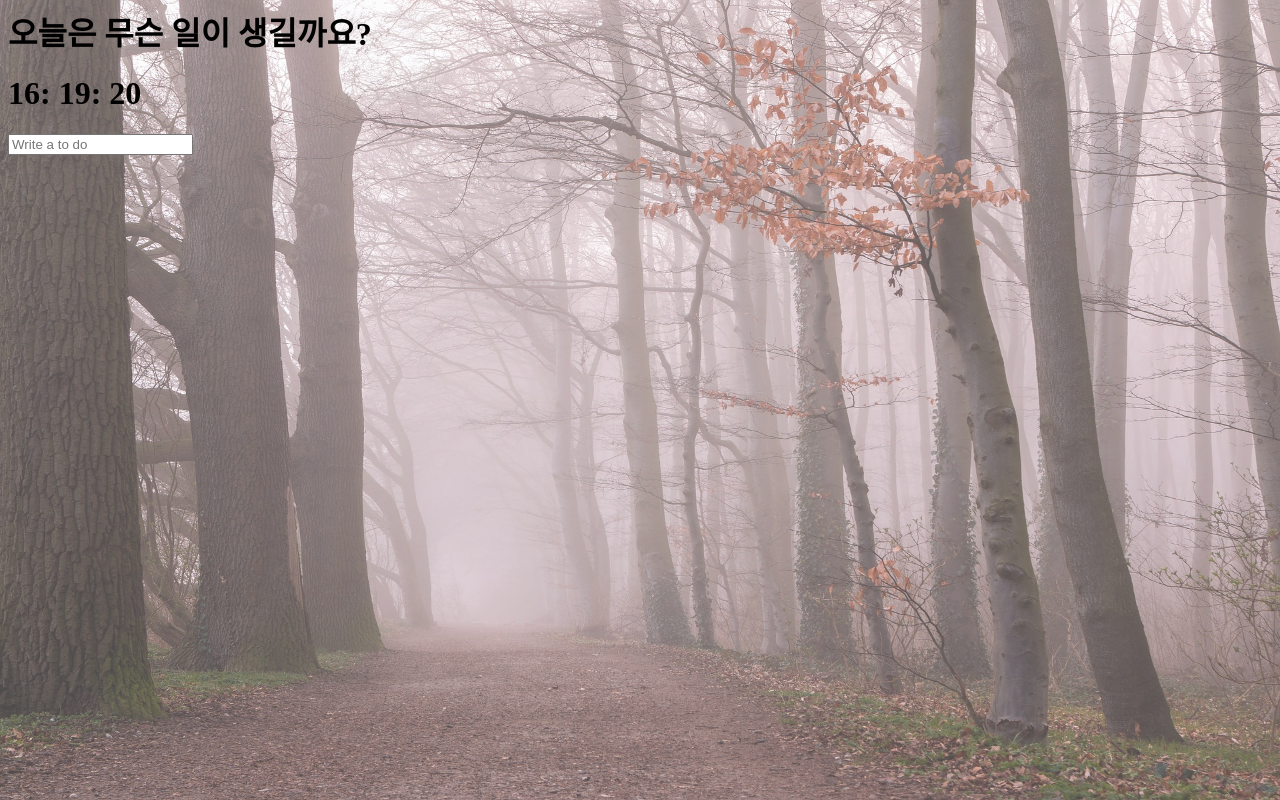
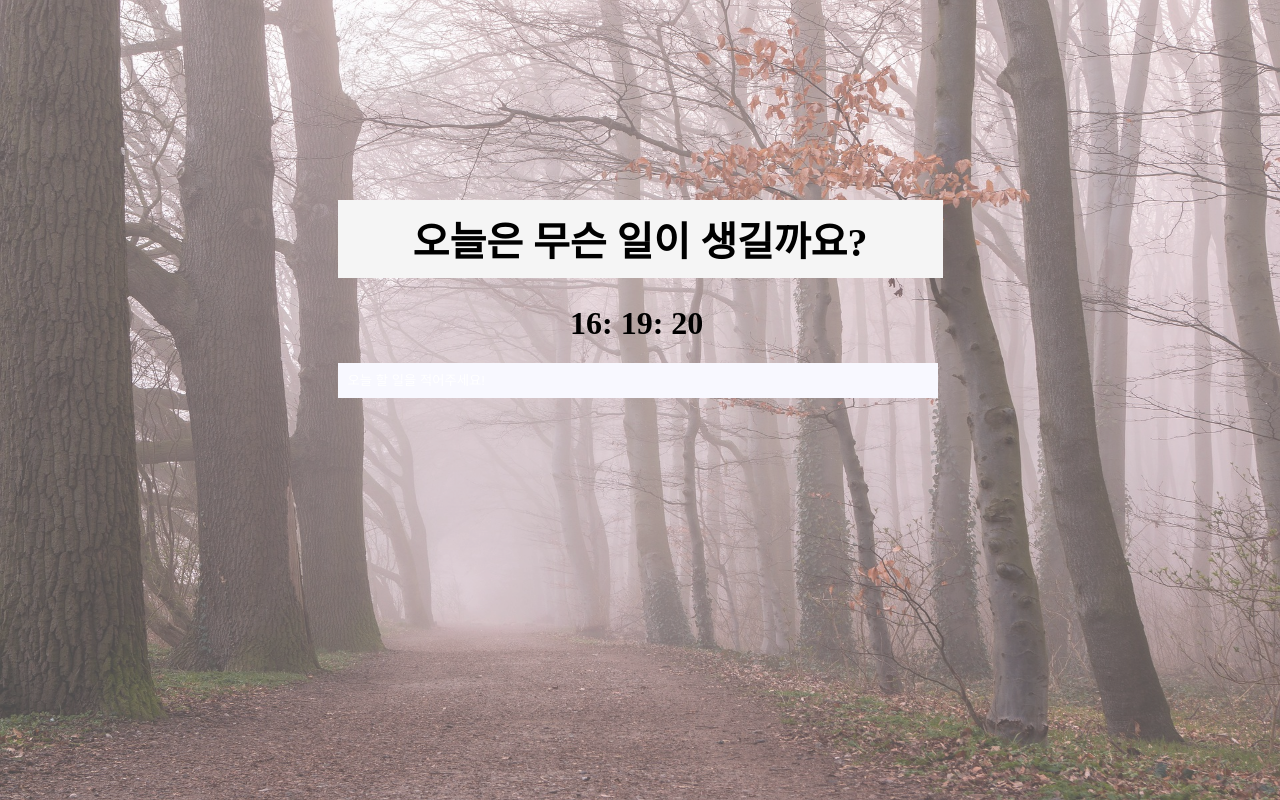
Before and after one commit to RobertHan96/javaScriptPractice, a plain HTML site: page index.html in a window 1280 px wide. Drawn offline with Linux system fonts and the light colour scheme.

Commit message:
second commit : CSS디자인 요소 기본 반영 완료, 색상/버튼 배열부분 개선 필요

```diff
--- a/index.html
+++ b/index.html
@@ -6,20 +6,20 @@
 </head>
 
 <body>
-
-<h1> 오늘은 무슨 일이 생길까요?</h1>
+<div class="wrap">
+    <h1 class="title"> 오늘은 무슨 일이 생길까요?</h1>
     <div class="js-clock">
         <h1 id="title"> Time </h1>
     </div>
 
+
     <form class="js-toDoForm">
-    <input type="text" placeholder="Write a to do" />
+        <input type="text" placeholder="오늘 할 일을 적어주세요!" />
     </form>
     <ul class="js-toDoList">
     </ul>
 
-
-
+</div>
 
 <script src = "script.js"> </script>
 <script src = "todo.js"> </script>
--- a/style.css
+++ b/style.css
@@ -1,4 +1,58 @@
+.wrap {
+    display: table;
+    margin-left: auto;
+    margin-right: auto;
+    margin-top: 200px;
+}
+.js-clock {
+    position: relative;
+    left: 50%;
+    margin-left: -70px;
+}
+.title {
+    font-size: 40px;
+    background-color: whitesmoke ;
+    padding: 10px;
+    border-style: none ;
+    text-align: center;
+}
 
+.js-toDoForm input {
+    padding: 10px;
+    border-style: none;
+    width: 600px ;
+    background-color:ghostwhite ;
+}
+::placeholder {
+    color: white;
+}
+.js-toDoList{
+    padding: 5px;
+    border-style: none;
+    width: 595px ;
+    margin-bottom: 10px;
+
+}
+
+ul {
+    list-style : none ;
+
+}
+
+li {
+    background-color: black ;
+    padding: 5px;
+    margin-bottom: 20px;
+    color: azure ;
+    font-size: 12px;
+}
+
+button {
+    margin-right: 10px;
+    font-size: 8px;
+    text-align: center;
+    vertical-align: middle;
+}
 .bgImage {
     position: absolute ;
     width: 100% ;
```
Lines whose indentation alone changed are shown as unchanged.
